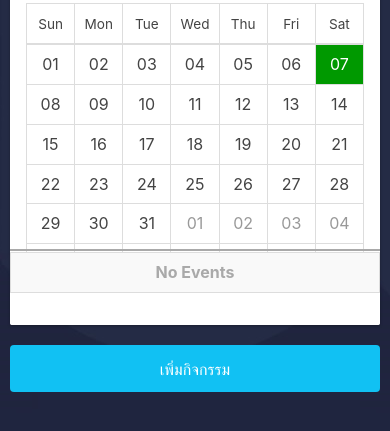
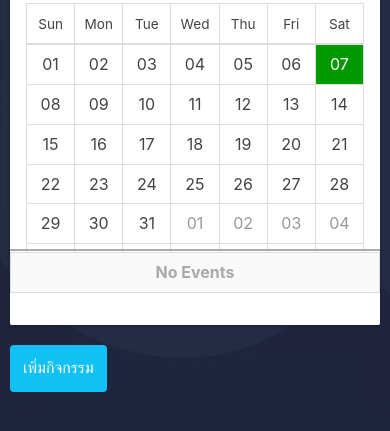
Before and after one commit to Project1EHM/EHM_Mobile, a website: page www/index.html at #/tab/calendar in a window 390 px wide. Shown: the part 195-626 px from the top of the page. Drawn offline with Linux system fonts and the light colour scheme; files whose address does not match are found by name.

Commit message:
edit addcalendar

```diff
--- a/www/templates/tab-calendar.html
+++ b/www/templates/tab-calendar.html
@@ -13,8 +13,7 @@
       </div>
     </div>
 
-    <button class="button button-block button-calm" ng-click="doAddcalendar()">
-เพิ่มกิจกรรม
-</button>
+    <a class="button button-calm" href="#/tab/addcalendar">เพิ่มกิจกรรม</a>
+
   </ion-content>
 </ion-view>
```
